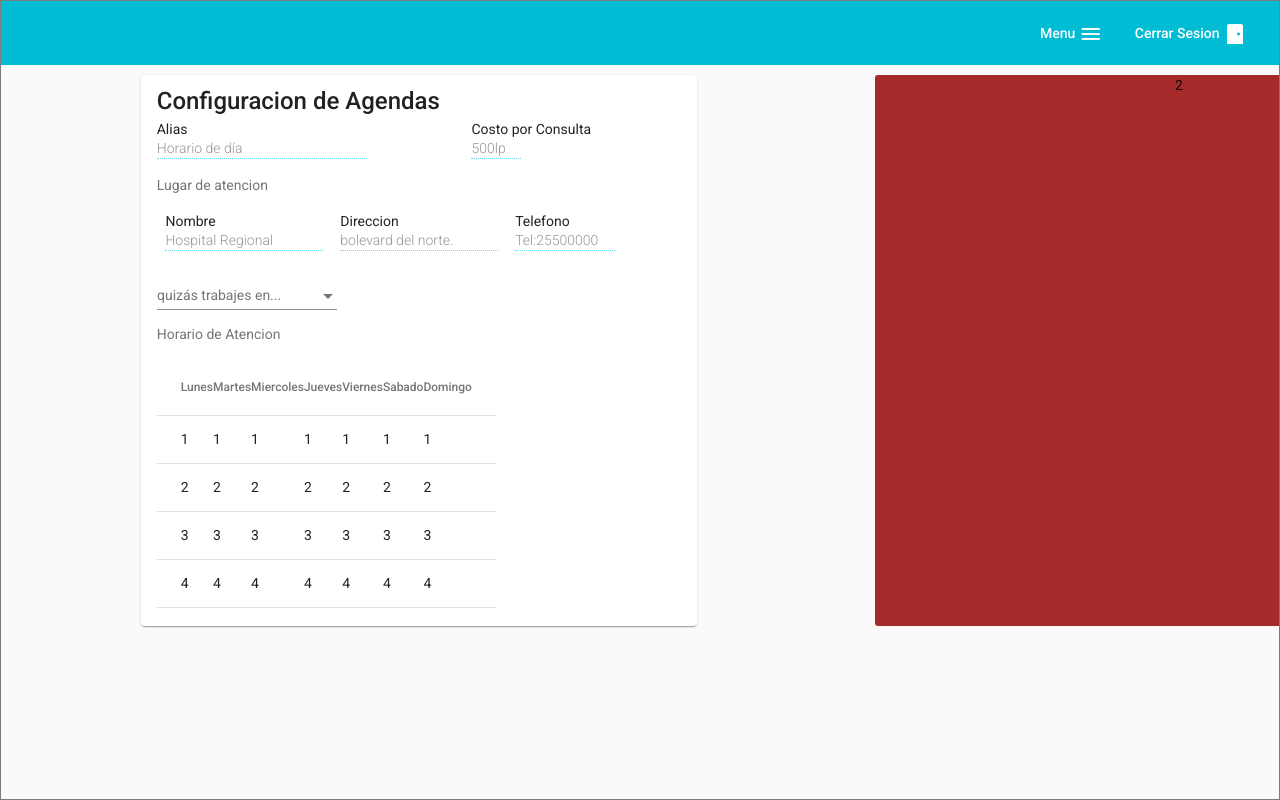
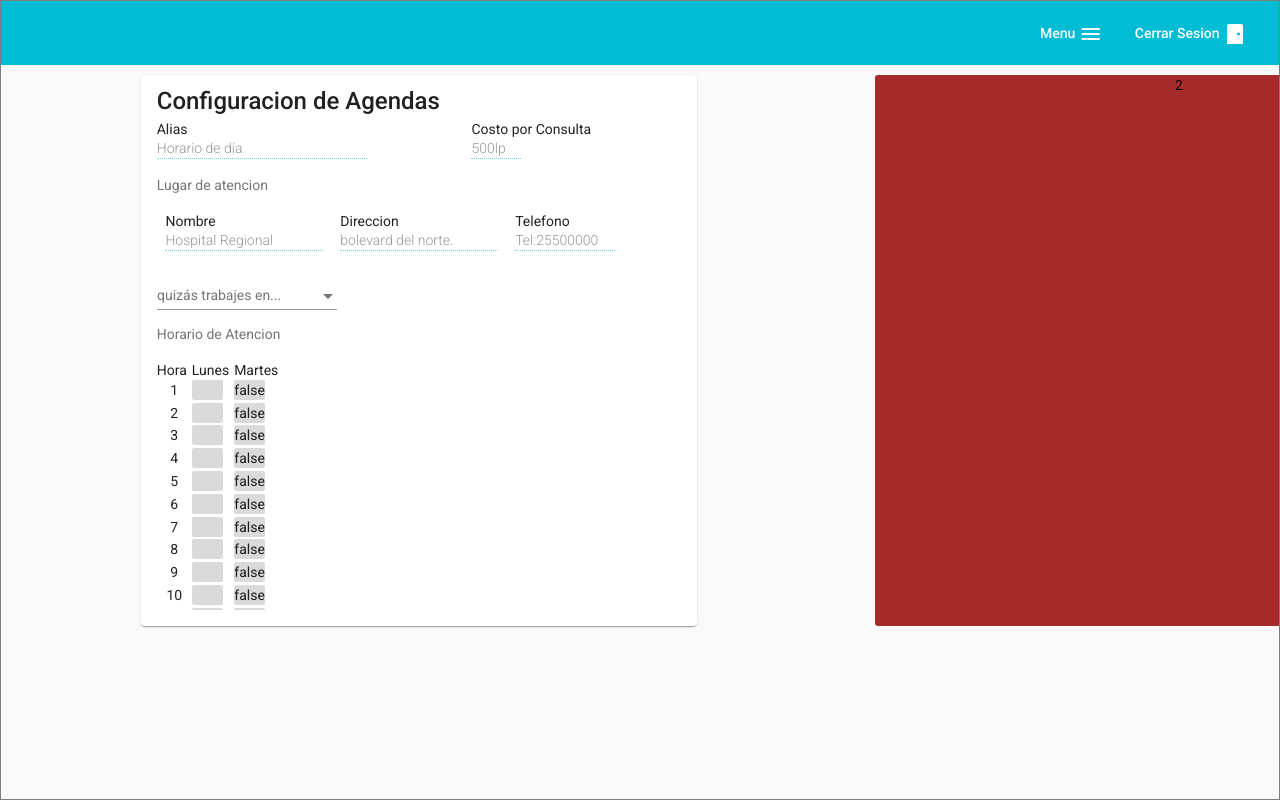
Before and after one commit to MasterTechHn/midoctor-app, an Angular app: page /med-portal/agenda/config in a window 1280 px wide. Built offline with nearby package versions, Linux system fonts and the light colour scheme.

Commit message:
-atencion board acomplish.

```diff
--- a/src/app/app-medportal/agenda/agenda-configuration/agenda-configuration.component.css
+++ b/src/app/app-medportal/agenda/agenda-configuration/agenda-configuration.component.css
@@ -30,7 +30,29 @@ input {
     overflow-y: scroll;
 }
 
-/* .day-container {
-  max-width: 50px;
-  background-color: rgb(147, 147, 147);
-} */
+.workdays-header-container {
+  margin-right: 5px;
+}
+
+.day-container {
+  width: 31px;
+  height: 20px;
+  background-color: rgb(218, 218, 218);
+  text-align: center;
+  margin-bottom: 0.2em;
+  border-radius: 2px;
+}
+
+.day-container-selected {
+  width: 31px;
+  height: 20px;
+  background-color: forestgreen;
+  text-align: center;
+  margin-bottom: 0.2em;
+  border-radius: 2px;
+}
+
+.hour-container {
+  margin-bottom: 0.2em;
+  text-align: center;
+}
--- a/src/app/app-medportal/agenda/agenda-configuration/agenda-configuration.component.html
+++ b/src/app/app-medportal/agenda/agenda-configuration/agenda-configuration.component.html
@@ -54,18 +54,27 @@
            <div>
             <div fxLayout="row">
               <div class="workdays-container">
-                <table mat-table [dataSource]="dataSource">
-                    <ng-container matColumnDef="{{col}}" *ngFor="let col of displayedColumns">
-                        <th mat-header-cell *matHeaderCellDef>
-                            {{col}}
-                        </th>
-                        <td mat-cell *matCellDef="let element" (click)="selectedHour($event, element)">
-                            <mat-label>{{element.id}}</mat-label>
-                        </td>
-                    </ng-container>
-                    <tr mat-header-row *matHeaderRowDef="displayedColumns"></tr>
-                    <tr mat-row *matRowDef="let row; columns: displayedColumns;"></tr>
-                </table>
+                <div fxFlex="auto">
+                  <mat-label class="workdays-header-container">Hora</mat-label>
+                  <div *ngFor="let workday of dataSource;" class="hour-container">
+                      {{workday.id}}
+                  </div>
+                </div>
+
+                <div fxFlex="auto">
+                    <mat-label class="workdays-header-container">Lunes</mat-label>
+                    <div *ngFor="let workday of dataSource;" (click)="selectedMhour($event, workday)"
+                      [ngClass]="{'day-container': !workday.m, 'day-container-selected': workday.m}">
+                        <!-- {{workday.m}} -->
+                    </div>
+                </div>
+
+                <div fxFlex="auto">
+                    <mat-label class="workdays-header-container">Martes</mat-label>
+                    <div *ngFor="let workday of dataSource;" class="day-container">
+                        {{workday.t}}
+                    </div>
+                </div>
               </div>
             </div>
              <!-- <mat-slide-toggle [(ngModel)]="isChecked">Slide Toggle Checked: {{isChecked}}</mat-slide-toggle> -->
--- a/src/app/app-medportal/agenda/agenda-configuration/agenda-configuration.component.ts
+++ b/src/app/app-medportal/agenda/agenda-configuration/agenda-configuration.component.ts
@@ -1,22 +1,14 @@
 import { Component, OnInit } from '@angular/core';
 
-
-export interface AvailableDay {
-  day: String,
-  label: String,
-  value: Boolean,
-  shift: [Number]
-};
-
 export interface Hour {
-  id: Number
-  m: boolean,
-  t: boolean,
-  w: boolean,
-  r: boolean,
-  f: boolean,
-  s: boolean,
-  u: boolean
+  id: number,
+  m?: boolean,
+  t?: boolean,
+  w?: boolean,
+  r?: boolean,
+  f?: boolean,
+  s?: boolean,
+  u?: boolean
 }
 
 export interface Agenda {
@@ -36,16 +28,6 @@ export interface Agenda {
   }
 }
 
-// const WORKSDAY_DATA: AvailableDay[] = [
-//   { day: 'm', label: 'Lunes', value: false , shift: [1] },
-//   { day: 't', label: 'Martes', value: false, shift: [1] },
-//   { day: 'w', label: 'Miercoles', value: false, shift: [1] },
-//   { day: 'r', label: 'Jueves', value: false, shift: [1] },
-//   { day: 'f', label: 'Viernes', value: false, shift: [1] },
-//   { day: 's', label: 'Sabado', value: false, shift: [1] },
-//   { day: 'u', label: 'Domingo', value: false, shift: [1] }
-// ];
-
 const HOUR_DATA: Hour[] = [];
 
 @Component({
@@ -55,8 +37,6 @@ const HOUR_DATA: Hour[] = [];
 })
 export class AgendaConfigurationComponent implements OnInit {
 
-  // displayedColumns = ['Dia',
-  //   '1','2','3','4','5','6','7','8','9','10','11','12','13','14','15','16','17','18','19','20','21','22','23','24'];
   displayedColumns = ['Lunes', 'Martes', 'Miercoles', 'Jueves', 'Viernes', 'Sabado', 'Domingo'];
   dataSource: Hour[] = [];
 
@@ -68,17 +48,8 @@ export class AgendaConfigurationComponent implements OnInit {
   constructor() { }
 
   ngOnInit(): void {
-    // HOUR_DATA.forEach(hour => {
-    //   for (let i = 1; i <= 24; i++) {
-    //     hour.id = i;
-    //   }
-    // });
 
     this.initHours();
-  }
-
-  addHouronClick(): void{
-
   }
 
   initHours(): void {
@@ -100,8 +71,9 @@ export class AgendaConfigurationComponent implements OnInit {
     this.dataSource = HOUR_DATA;
   }
 
-  selectedHour(event: any, hour: Hour): void{
-    window.alert(hour.id);
+  selectedMhour(event: any, hour: Hour): void{
+    hour.m = !hour.m;
+    window.alert(`${hour.id} ${hour.m}`);
   }
 
 }
```
